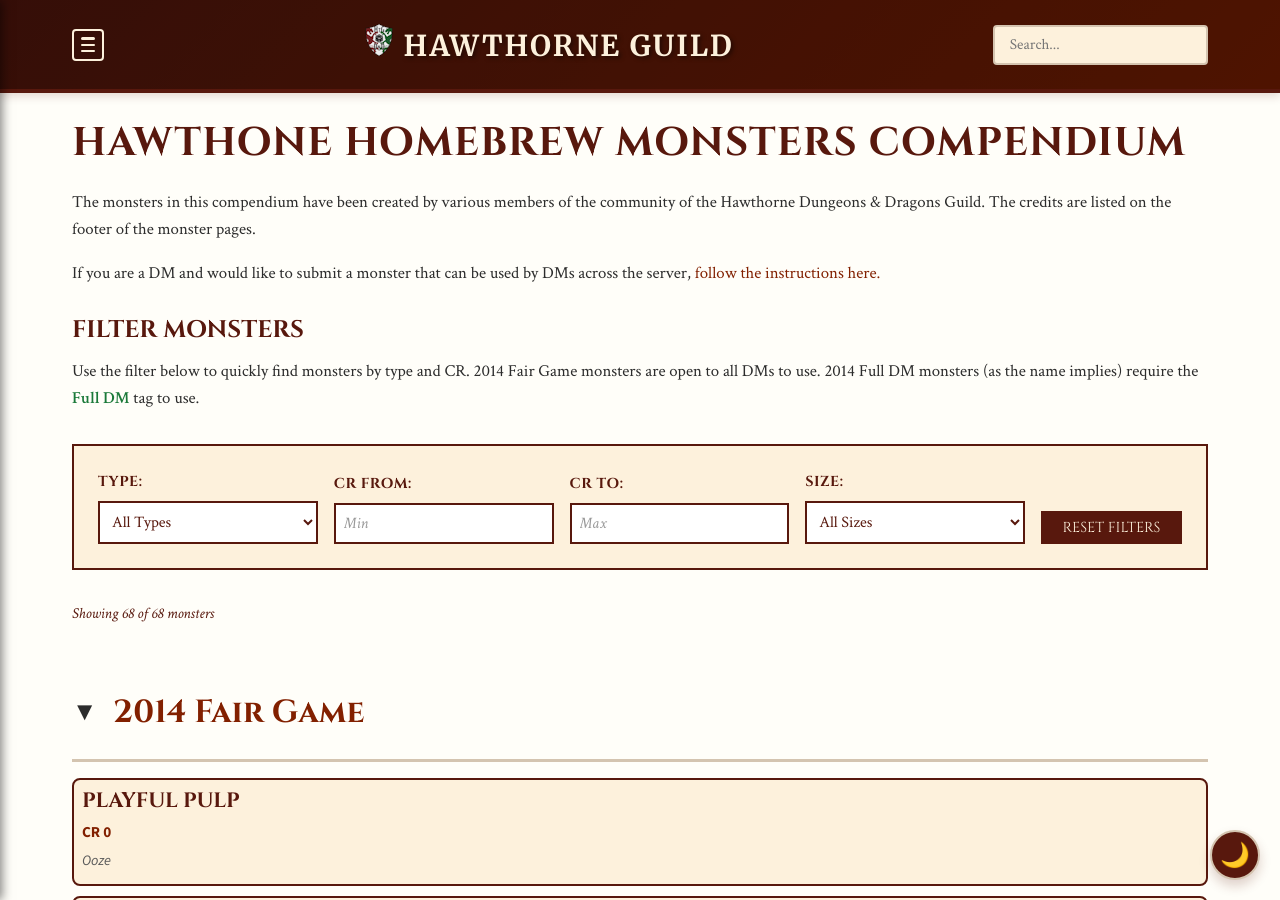
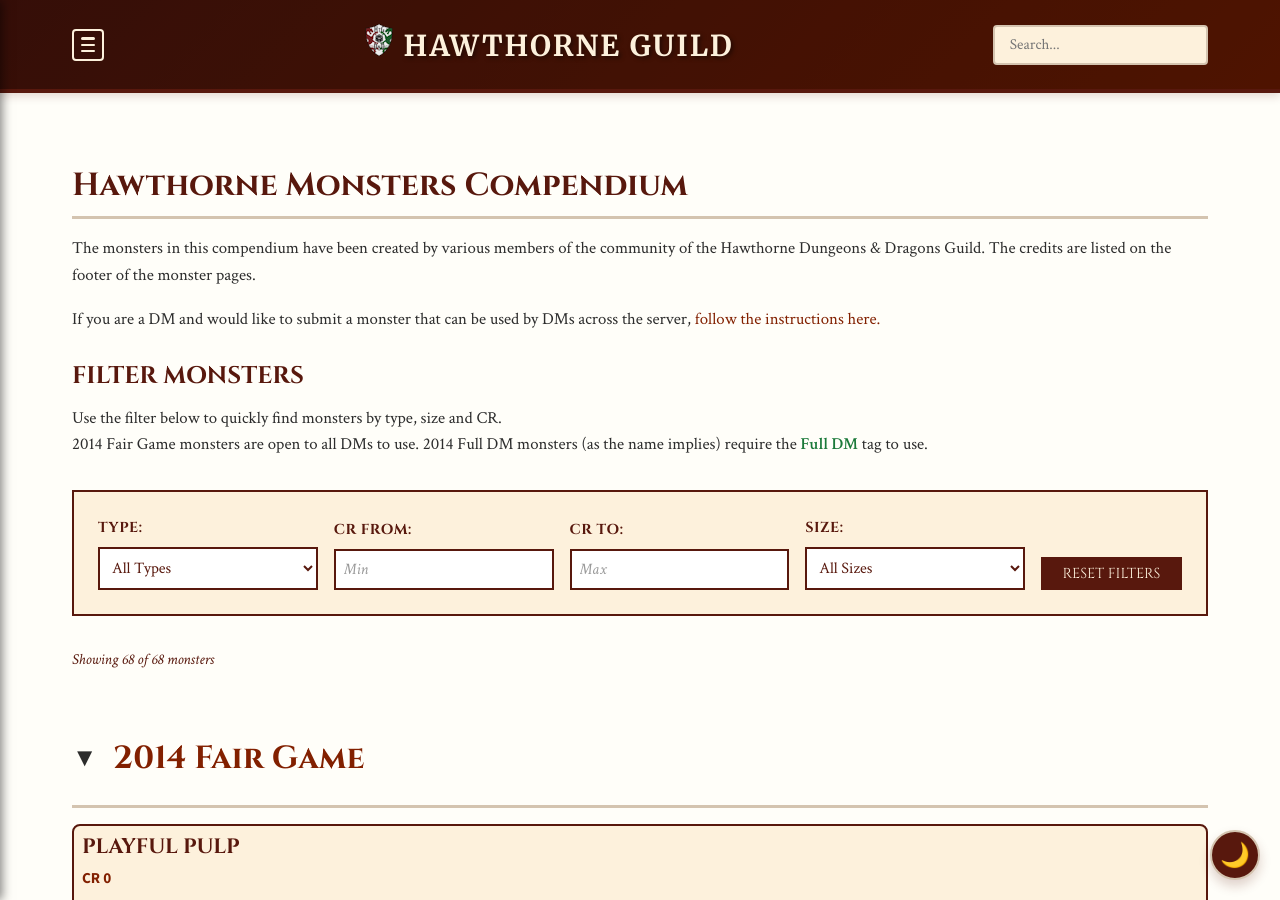
Before and after one commit to coconutswallow/Guides, a Jekyll site: the page built from monster-compendium/index.html, in a window 1280 px wide and 900 px high. Built offline with Jekyll 4.4.1, drawn with Linux system fonts in a browser that asks for light colours; comment, search, counter and statistics services are not loaded.

Commit message:
Update index.html

```diff
--- a/monster-compendium/index.html
+++ b/monster-compendium/index.html
@@ -3,14 +3,14 @@
 title: Hawthorne Monster Compendium
 ---
 
-<h1>Hawthone Homebrew Monsters Compendium</h1>
+<h2>Hawthorne Monsters Compendium</h2>
 <p>The monsters in this compendium have been created by various members of the community of the Hawthorne Dungeons & Dragons Guild. The credits are listed on the footer of the monster pages.</p>
 
 <p>If you are a DM and would like to submit a monster that can be used by DMs across the server, <a href="{{ site.baseurl }}/monsters-submit/">follow the instructions here.</a> </p>
 
 <h3>Filter Monsters</h3>
-<p>Use the filter below to quickly find monsters by type and CR.  2014 Fair Game monsters are open to all DMs to use.  2014 Full DM monsters (as the name implies) require the <span class="role-full-dm">Full DM</span> tag to use.</p>
-
+<p>Use the filter below to quickly find monsters by type, size and CR.
+  <br>2014 Fair Game monsters are open to all DMs to use.  2014 Full DM monsters (as the name implies) require the <span class="role-full-dm">Full DM</span> tag to use.</p>
 
 <div class="filter-container">
   <div class="filter-group">
```
